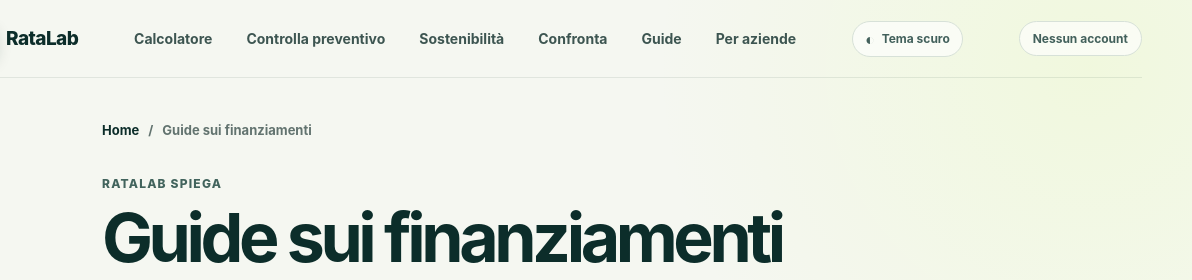
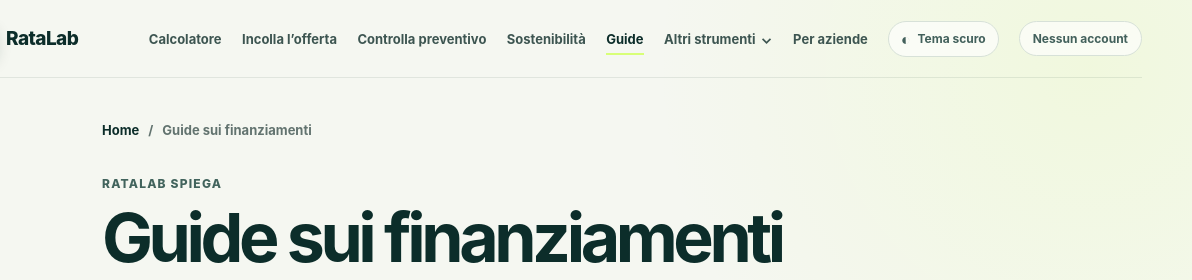
Before and after one commit to mickfive05/RataChiara, a website: page guide.html in a window 1280 px wide. Shown: the top 280 px of the page, 88-1280 px from the left. Drawn offline with Linux system fonts and the light colour scheme.

Commit message:
fix header

```diff
--- a/theme.js
+++ b/theme.js
@@ -132,17 +132,40 @@ function ensureLegalFooterLinks() {
 ensureLegalFooterStyles();
 ensureLegalFooterLinks();
 
+function organizeMainNavigation() {
+  const nav = document.querySelector('.topbar nav');
+  if (!nav) return;
+
+  const page = window.location.pathname.split('/').pop() || 'index.html';
+  const current = (name) => page === name ? ' aria-current="page"' : '';
+  const secondaryPages = ['confrontare-due-finanziamenti.html', 'rata-reddito.html', 'tan-vs-taeg.html', 'maxi-rata-finale.html'];
+  const secondaryOpen = secondaryPages.includes(page);
+
+  nav.innerHTML = `
+    <a href="index.html#calcolatore"${page === 'index.html' ? ' aria-current="page"' : ''}>Calcolatore</a>
+    <a href="incolla-offerta.html"${current('incolla-offerta.html')}>Incolla l’offerta</a>
+    <a href="controlla-preventivo.html"${current('controlla-preventivo.html')}>Controlla preventivo</a>
+    <a href="probabilita-approvazione.html"${current('probabilita-approvazione.html')}>Sostenibilità</a>
+    <a href="guide.html"${current('guide.html')}>Guide</a>
+    <details class="nav-tools-menu"${secondaryOpen ? ' open' : ''}>
+      <summary${secondaryOpen ? ' aria-current="page"' : ''}>Altri strumenti <span aria-hidden="true">⌄</span></summary>
+      <div class="nav-tools-panel">
+        <a href="confrontare-due-finanziamenti.html"${current('confrontare-due-finanziamenti.html')}>Confronta finanziamenti</a>
+        <a href="rata-reddito.html"${current('rata-reddito.html')}>Rata e reddito</a>
+        <a href="tan-vs-taeg.html"${current('tan-vs-taeg.html')}>TAN e TAEG</a>
+        <a href="maxi-rata-finale.html"${current('maxi-rata-finale.html')}>Maxi-rata finale</a>
+      </div>
+    </details>
+    <a href="per-aziende.html"${current('per-aziende.html')}>Per aziende</a>
+  `;
+}
+
+organizeMainNavigation();
+
 function addMobileMenu() {
   const topbar = document.querySelector('.topbar');
   const nav = topbar?.querySelector('nav');
   if (!topbar || !nav || document.querySelector('.mobile-menu-toggle')) return;
-
-  if (!nav.querySelector('a[href="per-aziende.html"]')) {
-    const businessLink = document.createElement('a');
-    businessLink.href = 'per-aziende.html';
-    businessLink.textContent = 'Per aziende';
-    nav.append(businessLink);
-  }
 
   const toggleMenu = document.createElement('button');
   toggleMenu.className = 'mobile-menu-toggle';
```
Also changed, not shown: styles.css (+4 -0 lines).
